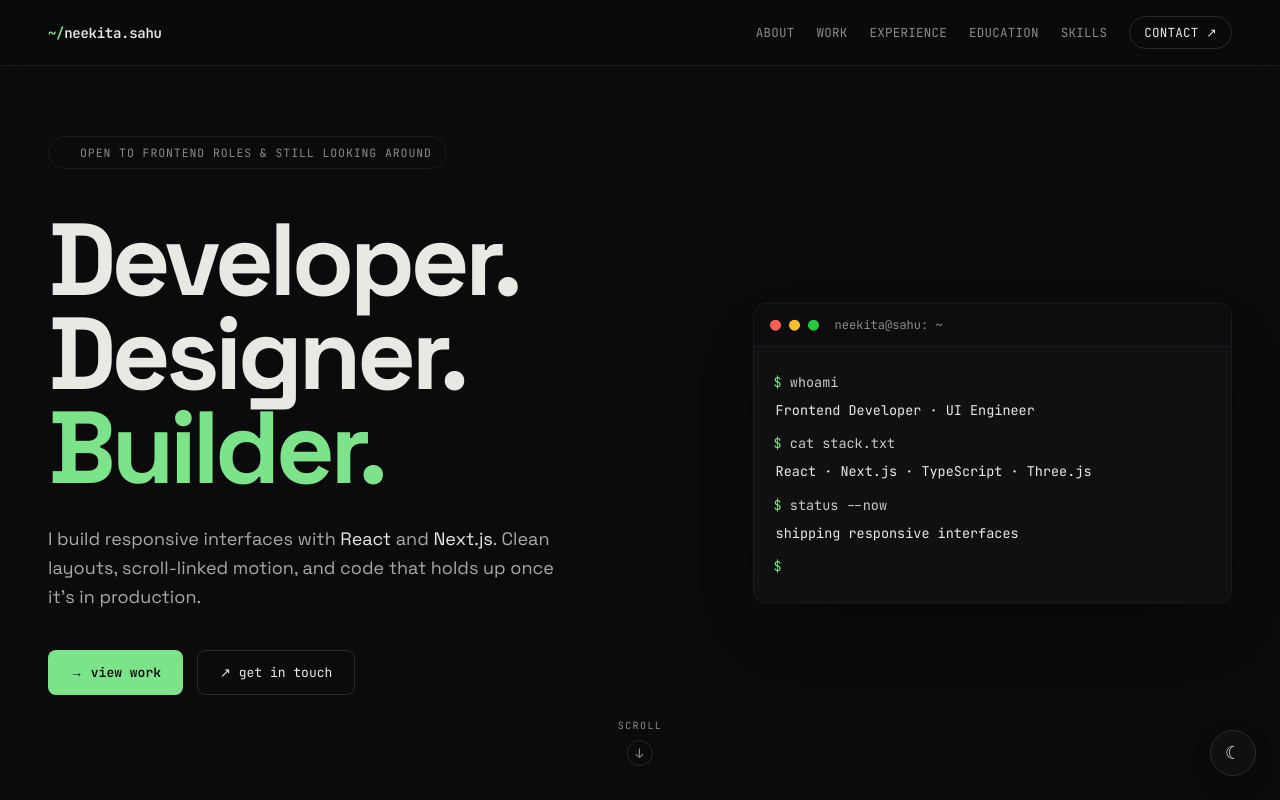
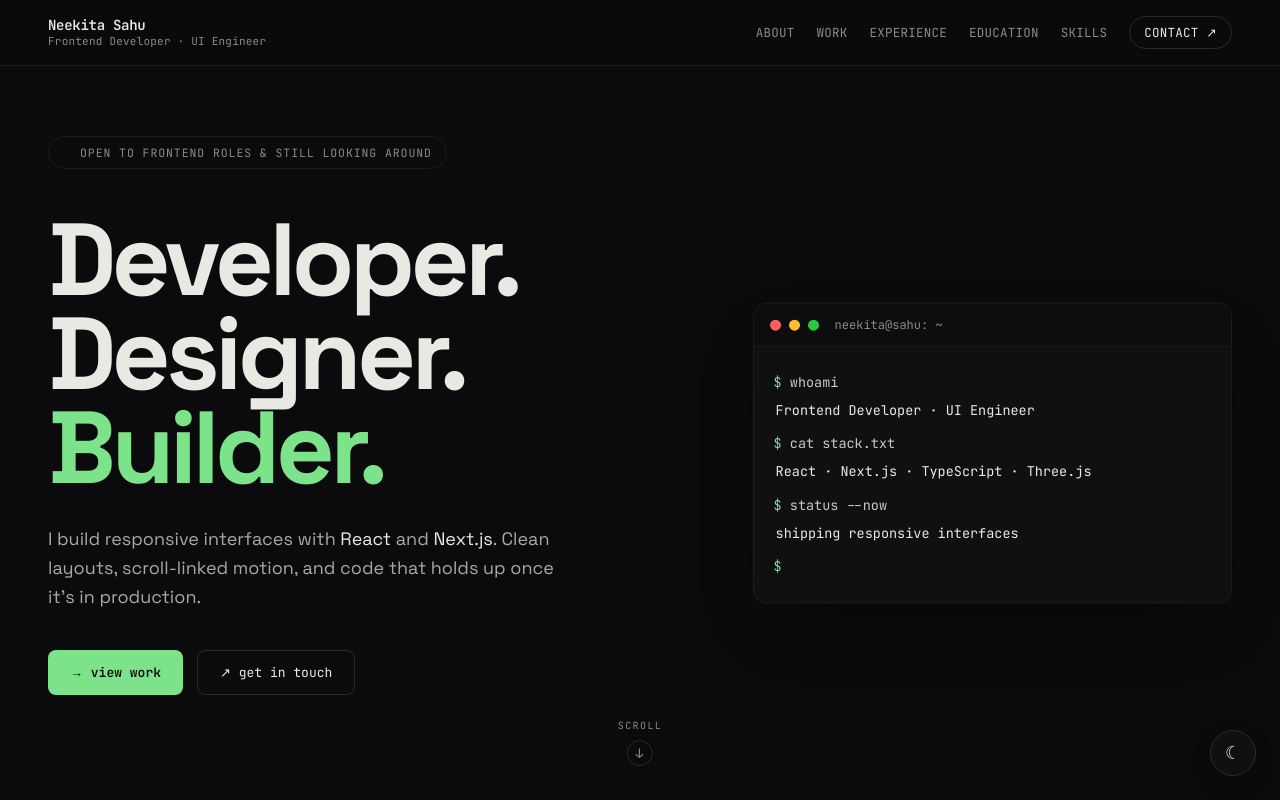
Before and after one commit to NSDiva/Portfolio_Website, a Next.js app: page / in a window 1280 px wide. Shown: the top 800 px of the page. Built offline with nearby package versions, Linux system fonts and the light colour scheme.

Commit message:
Add intiial to navbar

```diff
--- a/src/app/globals.css
+++ b/src/app/globals.css
@@ -247,10 +247,24 @@ a {
 }
 
 .brand {
+  display: flex;
+  flex-direction: column;
+  gap: 2px;
   font-family: var(--font-mono), monospace;
+  line-height: 1.15;
+}
+
+.brand-name {
   font-size: 14px;
   font-weight: 600;
   letter-spacing: -0.02em;
+  color: var(--text);
+}
+
+.brand-role {
+  font-size: 11px;
+  letter-spacing: 0.02em;
+  color: var(--text-dim);
 }
 
 .nav-links {
--- a/src/components/Nav.tsx
+++ b/src/components/Nav.tsx
@@ -3,7 +3,8 @@ export default function Nav() {
     <nav className="nav">
       <div className="nav-inner">
         <a href="#top" className="brand">
-          <span className="acc">~/</span>neekita.sahu
+          <span className="brand-name">Neekita Sahu</span>
+          <span className="brand-role">Frontend Developer · UI Engineer</span>
         </a>
         <div className="nav-links">
           <a href="#about" className="nav-link">ABOUT</a>
```
